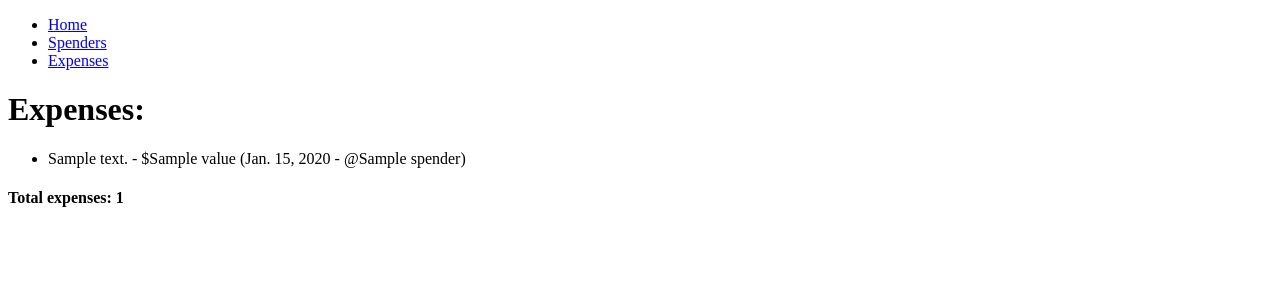
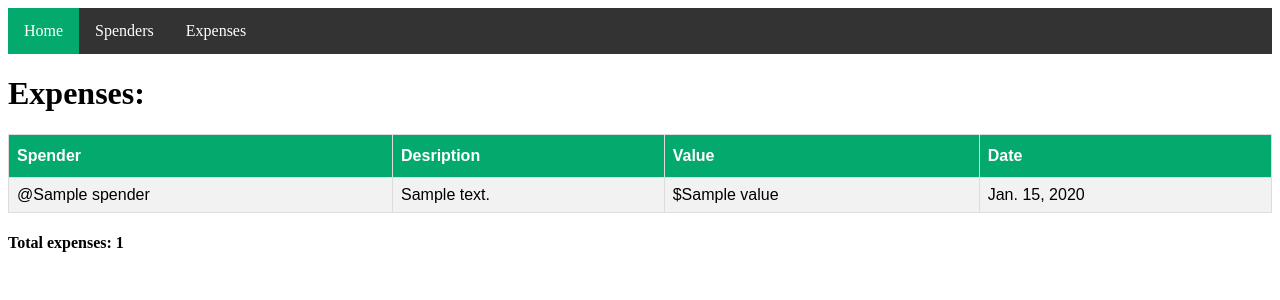
Before and after one commit to aemartinez37/expense_record-sb_django_training, a Django app: template expense_record_app/templates/expense_record_app/expense_list.html in a window 1280 px wide. Shown: the top 300 px of the page. Run offline with Django 3.2, Linux system fonts and the light colour scheme; the template is opened without the code that fills it: most values are stand-ins (such as "Sample title", 1, 10 or a date in 2020).

Commit message:
adding styles as static file

```diff
--- /dev/null
+++ b/expense_record_app/static/expense_record_app/style.css
@@ -0,0 +1,55 @@
+#sidebar ul {
+  list-style-type: none;
+  margin: 0;
+  padding: 0;
+  overflow: hidden;
+  background-color: #333;
+}
+
+#sidebar li {
+  float: left;
+}
+
+#sidebar li a {
+  display: block;
+  color: white;
+  text-align: center;
+  padding: 14px 16px;
+  text-decoration: none;
+}
+
+#sidebar li a:hover:not(.active) {
+  background-color: #111;
+}
+
+#sidebar .active {
+  background-color: #04aa6d;
+}
+
+#expenses {
+  font-family: Arial, Helvetica, sans-serif;
+  border-collapse: collapse;
+  width: 100%;
+}
+
+#expenses td,
+#expenses th {
+  border: 1px solid #ddd;
+  padding: 8px;
+}
+
+#expenses tr:nth-child(even) {
+  background-color: #f2f2f2;
+}
+
+#expenses tr:hover {
+  background-color: #ddd;
+}
+
+#expenses th {
+  padding-top: 12px;
+  padding-bottom: 12px;
+  text-align: left;
+  background-color: #04aa6d;
+  color: white;
+}
--- a/expense_record_app/templates/base.html
+++ b/expense_record_app/templates/base.html
@@ -1,14 +1,17 @@
+{% load static %}
 <!DOCTYPE html>
 <html lang="en">
 <head>
     <title>{% block title %}Expenses Record App{% endblock %}</title>
+
+    <link rel="stylesheet" type="text/css" href="{% static 'expense_record_app/style.css' %}">
 </head>
 
 <body>
     <div id="sidebar">
         {% block sidebar %}
         <ul>
-            <li><a href="/">Home</a></li>
+            <li><a class="active" href="/">Home</a></li>
             <li><a href="/spenders/">Spenders</a></li>
             <li><a href="/expenses/">Expenses</a></li>
         </ul>
--- a/expense_record_app/templates/expense_record_app/expense_list.html
+++ b/expense_record_app/templates/expense_record_app/expense_list.html
@@ -3,11 +3,22 @@
 {% block content %}
     <h1>Expenses:</h1>
     {% if object_list %}
-        <ul>
+    <table id="expenses">
+        <tr>
+            <th>Spender</th>
+            <th>Desription</th>
+            <th>Value</th>
+            <th>Date</th>
+        </tr>
         {% for expense in object_list %}
-            <li>{{ expense.description }} - ${{ expense.value }} ({{ expense.spending_date|date }} - @{{ expense.spender }})</a></li>
+        <tr>
+            <td>@{{ expense.spender }}</td>
+            <td>{{ expense.description }}</td>
+            <td>${{ expense.value }}</td>
+            <td>{{ expense.spending_date|date }}</td>
+        </tr>
         {% endfor %}
-        </ul>
+    </table>
     {% else %}
         <p>No expenses registered.</p>
     {% endif %}
```
